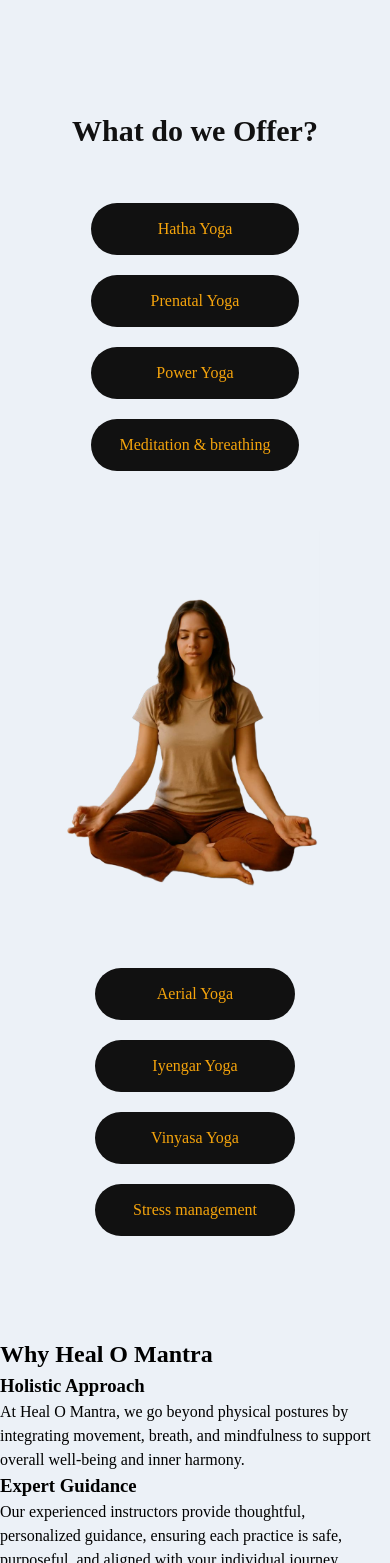
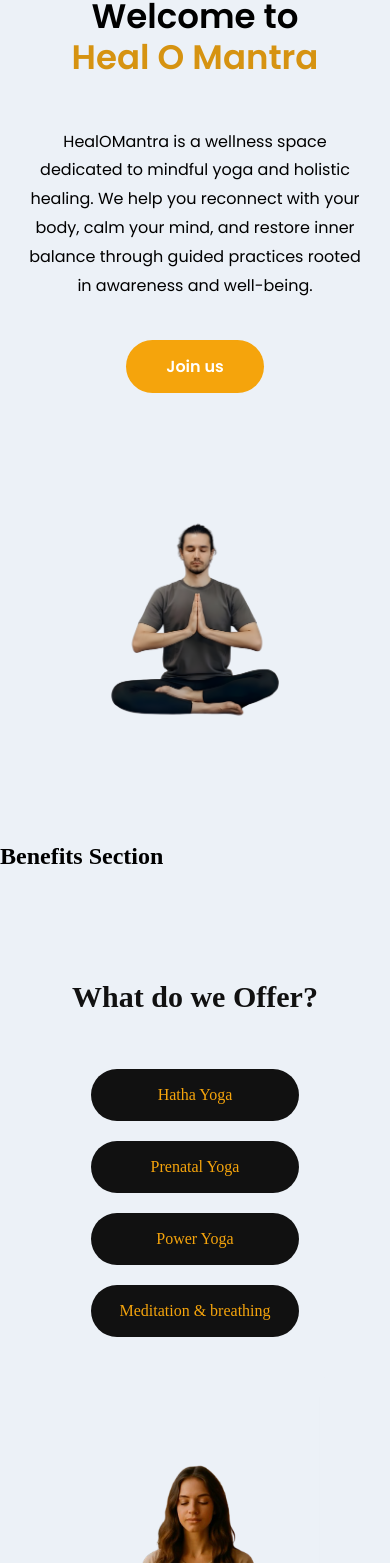
Before and after one commit to UDAY1602/HEALOMANTRA, a React (Vite) app: page / in a window 390 px wide. Shown: the part 185-1748 px from the top of the page. Built offline with nearby package versions, Linux system fonts and the light colour scheme.

Commit message:
added welcome to healomantra and why healomantra

```diff
--- /dev/null
+++ b/src/pages/Home/Homewelcome.css
@@ -0,0 +1,169 @@
+@font-face {
+  font-family: 'Poppins';
+  src: url('../../assets/fonts/Poppins-Regular.ttf') format('truetype');
+  font-weight: 400;
+}
+
+@font-face {
+  font-family: 'Poppins';
+  src: url('../../assets/fonts/Poppins-SemiBold.ttf') format('truetype');
+  font-weight: 600;
+}
+
+.homewelcome {
+  width: 100%;
+  min-height: 100vh;
+  display: flex;
+  align-items: center;
+}
+
+.homewelcome-container {
+  width: 88%;
+  max-width: 1400px;
+  margin: auto;
+  display: flex;
+  justify-content: space-between;
+  align-items: center;
+  gap: 120px;
+}
+
+/* LEFT SIDE */
+.homewelcome-left {
+  flex: 1;
+  margin-left: 85px;
+}
+
+.homewelcome-title {
+  font-family: 'Poppins', sans-serif;
+  font-size: 72px;
+  font-weight: 600;
+  line-height: 1.1;
+  margin-bottom: 50px;
+}
+
+.black-text {
+  color: #000;
+  font-weight: 600;
+}
+
+.highlight-text {
+  color: #D69311;
+  font-weight: 600;
+}
+
+.homewelcome-description {
+  font-family: 'Poppins', sans-serif;
+  font-size: 22px;
+  font-weight: 400;
+  line-height: 2;
+  color: #000;
+  max-width: 650px;
+  margin-bottom: 60px;
+}
+
+.homewelcome-btn {
+  background-color: #F5A40C;
+  color: white;
+  padding: 18px 55px;
+  border-radius: 40px;
+  border: none;
+  font-size: 20px;
+  font-weight: 500;
+  cursor: pointer;
+  transition: 0.3s ease;
+}
+
+.homewelcome-btn:hover {
+  background-color: #e49500;
+  transform: translateY(-3px);
+}
+
+/* RIGHT SIDE */
+.homewelcome-right {
+  flex: 1;
+  display: flex;
+  justify-content: center;
+}
+
+.homewelcome-right img {
+  width: 560px;
+  max-width: 100%;
+  object-fit: contain;
+}
+
+/* DESKTOP */
+@media (min-width: 1400px) {
+  .homewelcome-title {
+    font-size: 78px;
+  }
+
+  .homewelcome-right img {
+    width: 600px;
+  }
+}
+
+/* TABLET */
+@media (max-width: 992px) {
+  .homewelcome-container {
+    flex-direction: column;
+    text-align: center;
+    gap: 60px;
+  }
+
+  .homewelcome-left {
+    margin-left: 0;
+  }
+
+  .homewelcome-title {
+    font-size: 54px;
+  }
+
+  .homewelcome-description {
+    font-size: 20px;
+    margin: 0 auto 40px;
+  }
+
+  .homewelcome-right img {
+    width: 420px;
+  }
+}
+
+/* MOBILE */
+@media (max-width: 768px) {
+  .homewelcome {
+    padding: 60px 0;
+  }
+
+  .homewelcome-title {
+    font-size: 42px;
+    line-height: 1.2;
+  }
+
+  .homewelcome-description {
+    font-size: 18px;
+    line-height: 1.8;
+  }
+
+  .homewelcome-btn {
+    font-size: 16px;
+    padding: 14px 40px;
+  }
+
+  .homewelcome-right img {
+    width: 320px;
+  }
+}
+
+@media (max-width: 480px) {
+  .homewelcome-title {
+    font-size: 34px;
+  }
+
+  .homewelcome-description {
+    font-size: 16px;
+  }
+
+  .homewelcome-right img {
+    width: 260px;
+  }
+}
--- a/src/pages/Home/Homewelcome.jsx
+++ b/src/pages/Home/Homewelcome.jsx
@@ -1,9 +1,33 @@
 import React from "react";
+import "./Homewelcome.css";
+import heroImage from "../../assets/home_assets/meditating_person.png";
 
 const Homewelcome = () => {
   return (
-    <section className="home-welcome">
-      <h2>Welcome Section</h2>
+    <section className="homewelcome">
+      <div className="homewelcome-container">
+
+        <div className="homewelcome-left poppins-semibold">
+          <h1 className="homewelcome-title">
+            <span className="black-text">Welcome to</span>
+            <br />
+            <span className="highlight-text">Heal O Mantra</span>
+          </h1>
+
+          <p className="homewelcome-description poppins-regular">
+            HealOMantra is a wellness space dedicated to mindful yoga and holistic healing.
+            We help you reconnect with your body, calm your mind, and restore inner balance
+            through guided practices rooted in awareness and well-being.
+          </p>
+
+          <button className="homewelcome-btn poppins-semibold">Join us</button>
+        </div>
+
+        <div className="homewelcome-right">
+          <img src={heroImage} alt="Meditating Person" />
+        </div>
+
+      </div>
     </section>
   );
 };
--- /dev/null
+++ b/src/pages/Home/Homewhy.css
@@ -0,0 +1,177 @@
+/* ================= FONTS ================= */
+
+@font-face {
+  font-family: 'Poppins';
+  src: url('../../assets/fonts/Poppins-Regular.ttf') format('truetype');
+  font-weight: 400;
+}
+
+@font-face {
+  font-family: 'Poppins';
+  src: url('../../assets/fonts/Poppins-SemiBold.ttf') format('truetype');
+  font-weight: 600;
+}
+
+.poppins-regular {
+  font-family: 'Poppins', sans-serif;
+  font-weight: 400;
+}
+
+.poppins-semibold {
+  font-family: 'Poppins', sans-serif;
+  font-weight: 600;
+}
+
+/* WHY SECTION */
+
+.why-wrapper {
+  width: 100%;
+  padding: 120px 0;
+}
+
+.why-section {
+  width: 85%;
+  margin: auto;
+  text-align: center;
+}
+
+.why-title {
+  font-size: 50px;
+  font-weight: 700;
+  margin-bottom: 100px;
+}
+
+.why-title span {
+  color: #F5A40C;
+}
+
+/* CARDS LAYOUT */
+
+.why-container {
+  display: flex;
+  justify-content: space-between;
+  align-items: stretch;
+  gap: 100px;
+  flex-wrap: wrap;
+  max-width: 1200px;
+  margin: 0 auto;
+}
+
+
+/* CARD */
+
+.why-card {
+  background: #000;
+  width: 320px;
+  padding: 25px 40px 80px;
+  border-radius: 26px;
+  text-align: center;
+  transition: all 0.35s ease;
+}
+
+.why-card:hover {
+  transform: translateY(-10px);
+  box-shadow: 0 30px 60px rgba(0, 0, 0, 0.35);
+}
+
+/* ICON */
+
+.why-icon {
+  width: 160px;
+  height: 160px;
+  margin: 0 auto 18px auto;
+  display: flex;
+  align-items: center;
+  justify-content: center;
+}
+
+.why-icon img {
+  width: 100%;
+  height: 100%;
+  object-fit: contain;
+}
+
+/* TEXT */
+
+.why-card h3 {
+  font-size: 28px;
+  color: #F5A40C;
+  margin-bottom: 22px;
+  font-weight: 600;
+}
+
+.why-card p {
+  font-size: 17px;
+  line-height: 1.9;
+  color: #dcdcdc;
+}
+
+/* TABLET */
+
+@media (max-width: 992px) {
+
+  .why-title {
+    font-size: 42px;
+    margin-bottom: 70px;
+  }
+
+  .why-container {
+    gap: 35px;
+  }
+
+  .why-card {
+    width: 280px;
+    padding: 25px 30px 60px;
+  }
+
+  .why-icon {
+    width: 120px;
+    height: 120px;
+  }
+
+  .why-card h3 {
+    font-size: 24px;
+  }
+
+  .why-card p {
+    font-size: 15px;
+  }
+}
+
+/* MOBILE */
+
+@media (max-width: 600px) {
+
+  .why-section {
+    width: 90%;
+  }
+
+  .why-title {
+    font-size: 32px;
+    margin-bottom: 50px;
+  }
+
+  .why-container {
+    gap: 25px;
+  }
+
+  .why-card {
+    width: 100%;
+    padding: 30px 25px 50px;
+    border-radius: 22px;
+  }
+
+  .why-icon {
+    width: 90px;
+    height: 90px;
+  }
+
+  .why-card h3 {
+    font-size: 22px;
+  }
+
+  .why-card p {
+    font-size: 14px;
+    line-height: 1.7;
+  }
+}
--- a/src/pages/Home/Homewhy.jsx
+++ b/src/pages/Home/Homewhy.jsx
@@ -1,23 +1,25 @@
 import React from "react";
+import "./Homewhy.css";
+
+import ideaIcon from "../../assets/home_assets/ideahandicon.png";
+import flowerIcon from "../../assets/home_assets/handflowericon.png";
+import meditateIcon from "../../assets/home_assets/meditatingicon.png";
 
 const Homewhy = () => {
   return (
     <section className="why-wrapper">
       <div className="why-section">
-        <h2 className="why-title">
+        <h2 className="why-title poppins-semibold">
           Why <span>Heal O Mantra</span>
         </h2>
 
-        <div className="why-container">
+        <div className="why-container poppins-regular">
 
-          <div className="why-card">
+          <div className="why-card ">
             <div className="why-icon">
-              {/* Add your PNG here later */}
-              <div className="icon-placeholder"></div>
+              <img src={ideaIcon} alt="Holistic Approach" />
             </div>
-
             <h3>Holistic Approach</h3>
-
             <p>
               At Heal O Mantra, we go beyond physical postures by integrating
               movement, breath, and mindfulness to support overall well-being
@@ -27,11 +29,9 @@ const Homewhy = () => {
 
           <div className="why-card">
             <div className="why-icon">
-              <div className="icon-placeholder"></div>
+              <img src={flowerIcon} alt="Expert Guidance" />
             </div>
-
             <h3>Expert Guidance</h3>
-
             <p>
               Our experienced instructors provide thoughtful, personalized
               guidance, ensuring each practice is safe, purposeful, and aligned
@@ -41,11 +41,9 @@ const Homewhy = () => {
 
           <div className="why-card">
             <div className="why-icon">
-              <div className="icon-placeholder"></div>
+              <img src={meditateIcon} alt="Peaceful Environment" />
             </div>
-
             <h3>Peaceful Environment</h3>
-
             <p>
               We offer a serene and welcoming space that encourages relaxation,
               self-discovery, and a deeper connection with yourself.
```
Also changed, not shown: src/assets/home_assets/meditating_person.png (added).
